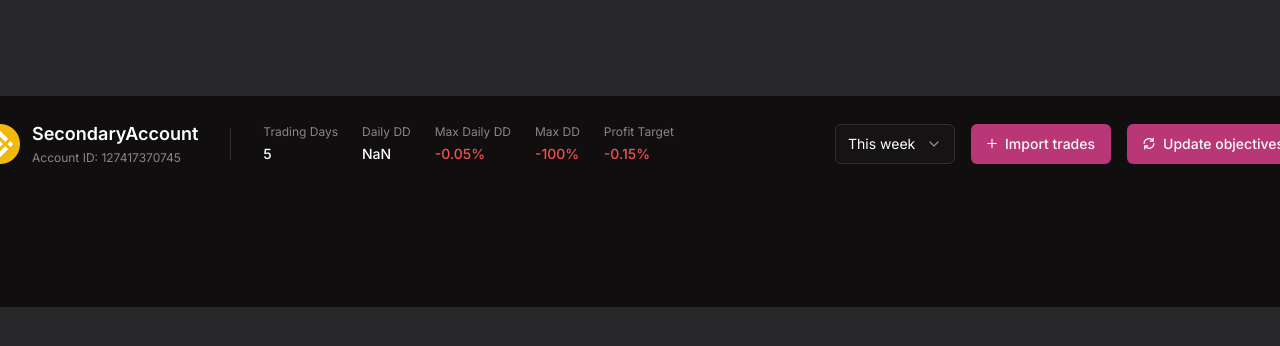
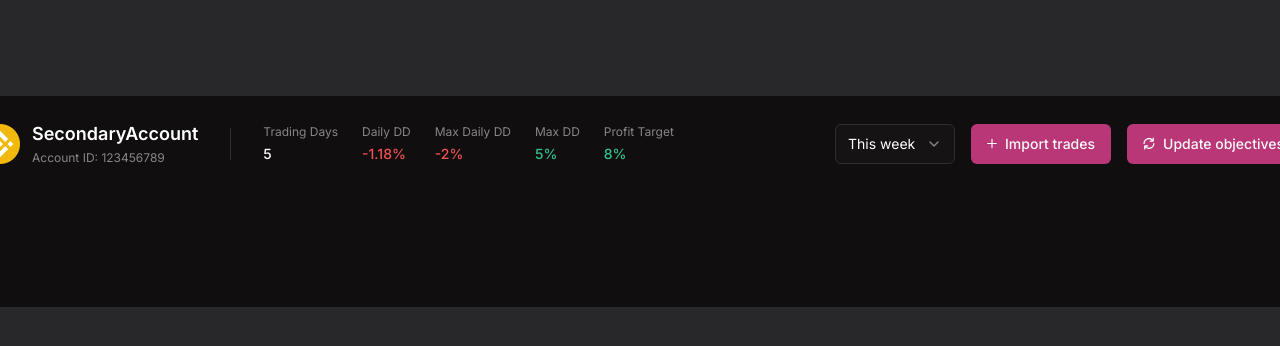
Before and after one commit to darkovasic/curolabs-test, a Next.js app: page / in a window 1280 px wide. Shown: the top 346 px of the page. Built offline with nearby package versions, Linux system fonts and the light colour scheme.

Commit message:
header first row updated with data

```diff
--- a/app/globals.css
+++ b/app/globals.css
@@ -13,7 +13,7 @@
     --primary: 330, 7%, 6%, 1;
     --primary-foreground: 210 20% 98%;
     --secondary: 340, 3%, 18%, 1;
-    --secondary-foreground: 330, 2%, 53%, 1;
+    --secondary-foreground: 330, 2%, 53%;
     --muted: 220 14.3% 95.9%;
     --muted-foreground: 220 8.9% 46.1%;
     --accent: 220 14.3% 95.9%;
@@ -29,10 +29,10 @@
     --chart-3: 197 37% 24%;
     --chart-4: 43 74% 66%;
     --chart-5: 27 87% 67%;
-    --positive: 158, 60%, 48%, 1;
+    --positive: 158, 60%, 48%;
     --negative: 0, 84%, 63%;
-    --select: 330, 5%, 8%, 1;
-    --pink: 331, 54%, 47%, 1;
+    --select: 330, 5%, 8%;
+    --pink: 331, 54%, 47%;
   }
 
   .dark {
--- a/app/page.tsx
+++ b/app/page.tsx
@@ -3,12 +3,13 @@ import logo from "@/public/logo.png";
 import { Separator } from "@/components/ui/separator";
 import { SelectRange } from "@/components/SelectRange";
 import { Button } from "@/components/ui/button";
+import { metrics } from "@/lib/data";
 
 export default function Home() {
   return (
     <main className="flex min-h-screen flex-col items-center justify-between p-24">
-      <div className="flex flex-col w-[1368px] h-[211px] bg-primary p-6">
-        <div className="flex items-center pb-6">
+      <div className="flex flex-col w-[1368px] bg-primary p-6">
+        <div className="flex items-center pb-4">
           <div className="flex shrink-0 w-10 h-10">
             <Image src={logo} alt="Curo Labs Logo" priority />
           </div>
@@ -17,7 +18,7 @@ export default function Home() {
               SecondaryAccount
             </p>
             <p className="text-[12px] leading-[18px] font-normal text-secondary-foreground">
-              Account ID: 127417370745
+              Account ID: {metrics.account_id}
             </p>
           </div>
           <div className="flex justify-center h-8 px-8">
@@ -29,36 +30,58 @@ export default function Home() {
                 <p className="text-[12px] leading-[18px] font-normal text-secondary-foreground">
                   Trading Days
                 </p>
-                <p className="text-[14px] leading-[21px] font-medium">5</p>
+                <p className="text-[14px] leading-[21px] font-medium">
+                  {metrics.trading_days}
+                </p>
               </div>
               <div className="flex flex-col justify-center gap-[2px]">
                 <p className="text-[12px] leading-[18px] font-normal text-secondary-foreground">
                   Daily DD
                 </p>
-                <p className="text-[14px] leading-[21px] font-medium">NaN</p>
+                <p
+                  className={`text-[14px] leading-[21px] font-medium ${
+                    metrics.daily_dd < 0 ? "text-negative" : "text-positive"
+                  }`}
+                >
+                  {metrics.daily_dd}%
+                </p>
               </div>
               <div className="flex flex-col justify-center gap-[2px]">
                 <p className="text-[12px] leading-[18px] font-normal text-secondary-foreground">
                   Max Daily DD
                 </p>
-                <p className="text-[14px] leading-[21px] font-medium text-negative">
-                  -0.05%
+                <p
+                  className={`text-[14px] leading-[21px] font-medium ${
+                    metrics.max_daily_dd < 0 ? "text-negative" : "text-positive"
+                  }`}
+                >
+                  {metrics.max_daily_dd}%
                 </p>
               </div>
               <div className="flex flex-col justify-center gap-[2px]">
                 <p className="text-[12px] leading-[18px] font-normal text-secondary-foreground">
                   Max DD
                 </p>
-                <p className="text-[14px] leading-[21px] font-medium text-negative">
-                  -100%
+                <p
+                  className={`text-[14px] leading-[21px] font-medium ${
+                    metrics.max_dd < 0 ? "text-negative" : "text-positive"
+                  }`}
+                >
+                  {metrics.max_dd}%
                 </p>
               </div>
               <div className="flex flex-col justify-center gap-[2px]">
                 <p className="text-[12px] leading-[18px] font-normal text-secondary-foreground">
                   Profit Target
                 </p>
-                <p className="text-[14px] leading-[21px] font-medium text-negative">
-                  -0.15%
+                <p
+                  className={`text-[14px] leading-[21px] font-medium ${
+                    metrics.profit_target < 0
+                      ? "text-negative"
+                      : "text-positive"
+                  }`}
+                >
+                  {metrics.profit_target}%
                 </p>
               </div>
             </div>
@@ -103,6 +126,7 @@ export default function Home() {
             </div>
           </div>
         </div>
+        <div className="flex justify-between w-full h-[100px]"></div>
       </div>
     </main>
   );
--- /dev/null
+++ b/lib/data.ts
@@ -0,0 +1,91 @@
+export const metrics = {
+  account_id: 123456789,
+  average_loss: -67.25,
+  average_pl: -41.9,
+  average_profit: 17.6,
+  balance: 9734.64,
+  daily_dd: -1.18,
+  daily_summary: [
+    {
+      date: "2023-12-18",
+      num_losing_trades: 0,
+      num_trades: 1,
+      num_winning_trades: 1,
+      total_fees: -6.6,
+      total_loss: 0.0,
+      total_lots: 2.2,
+      total_pl: 11.0,
+      total_profit: 7.6,
+      total_roi: 0.18,
+    },
+    {
+      date: "2024-02-13",
+      num_losing_trades: 1,
+      num_trades: 1,
+      num_winning_trades: 0,
+      total_fees: -0.87,
+      total_loss: -117.16,
+      total_lots: 0.29,
+      total_pl: -118.03,
+      total_profit: 0.0,
+      total_roi: -1.17,
+    },
+    {
+      date: "2024-05-28",
+      num_losing_trades: 1,
+      num_trades: 1,
+      num_winning_trades: 0,
+      total_fees: -1.5,
+      total_loss: -30.5,
+      total_lots: 0.5,
+      total_pl: -32.0,
+      total_profit: 0.0,
+      total_roi: -0.31,
+    },
+    {
+      date: "2024-07-11",
+      num_losing_trades: 1,
+      num_trades: 2,
+      num_winning_trades: 0,
+      total_fees: -2.01,
+      total_loss: -100.32,
+      total_lots: 0.67,
+      total_pl: -102.33,
+      total_profit: 0.0,
+      total_roi: -1.02,
+    },
+    {
+      date: "2024-07-14",
+      num_losing_trades: 1,
+      num_trades: 1,
+      num_winning_trades: 0,
+      total_fees: -3.0,
+      total_loss: -21.0,
+      total_lots: 1.0,
+      total_pl: -24.0,
+      total_profit: 0.0,
+      total_roi: -0.22,
+    },
+  ],
+  equity: 9655.32,
+  losing_days: 4,
+  losing_trades: 5,
+  max_daily_dd: -2.0,
+  max_dd: 5.0,
+  max_loss: -117.16,
+  max_win: 17.6,
+  min_trading_days: 8,
+  net_pl: -2.65,
+  profit_factor: 0.07,
+  profit_target: 8.0,
+  starting_balance: 10000.0,
+  status: "success",
+  total_dd: -2.65,
+  total_fees: -13.98,
+  total_trades: 6,
+  trade_expectancy: -251.38,
+  trading_days: 5,
+  win_rate: 16.7,
+  winning_days: 1,
+  winning_trades: 1,
+};
--- a/tailwind.config.ts
+++ b/tailwind.config.ts
@@ -52,8 +52,12 @@ const config = {
           DEFAULT: "hsl(var(--card))",
           foreground: "hsl(var(--card-foreground))",
         },
-        positive: "hsl(var(--positive))",
-        negative: "hsl(var(--negative))",
+        positive: {
+          DEFAULT: "hsl(var(--positive))",
+        },
+        negative: {
+          DEFAULT: "hsl(var(--negative))",
+        },
         select: {
           DEFAULT: "hsl(var(--select))",
         },
```
